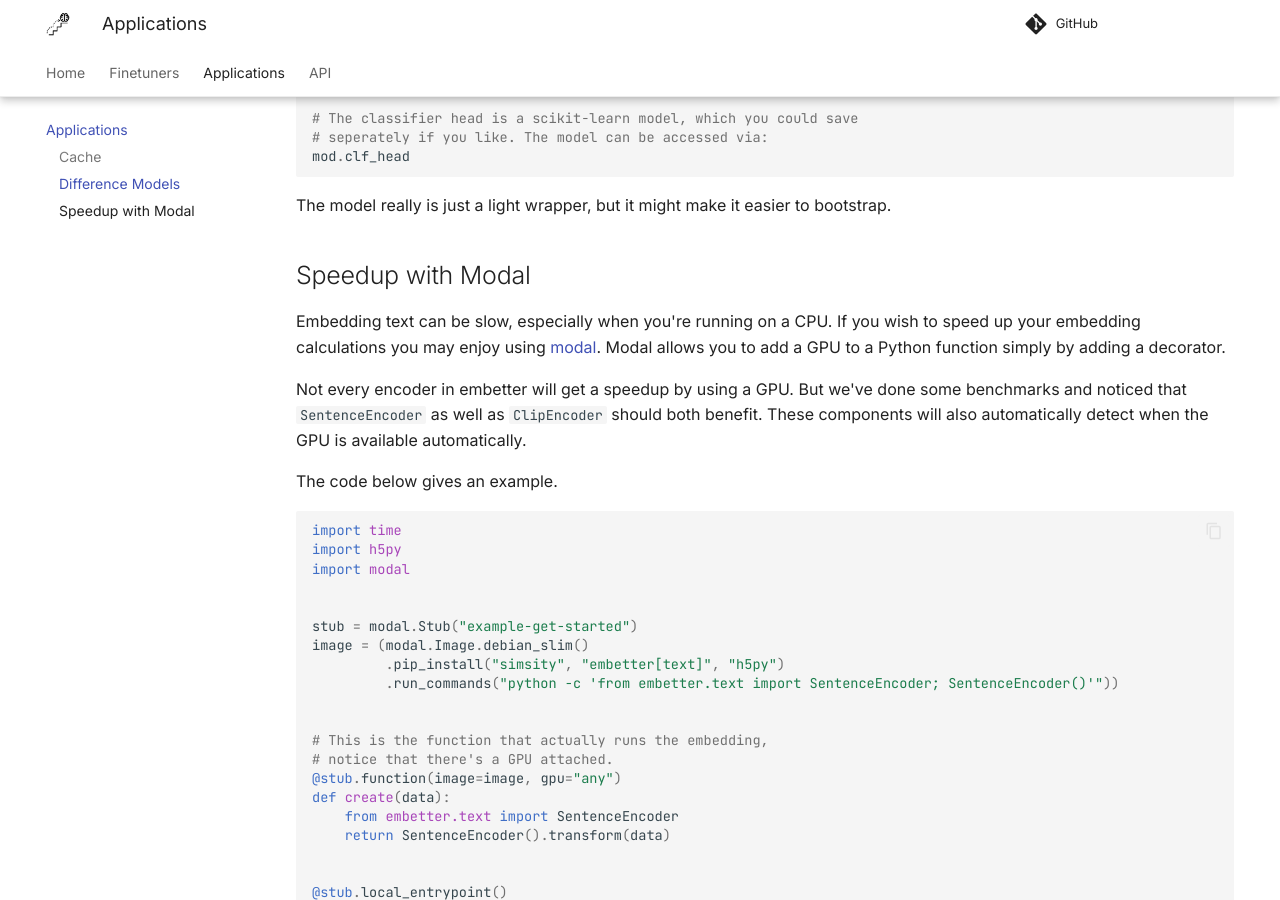
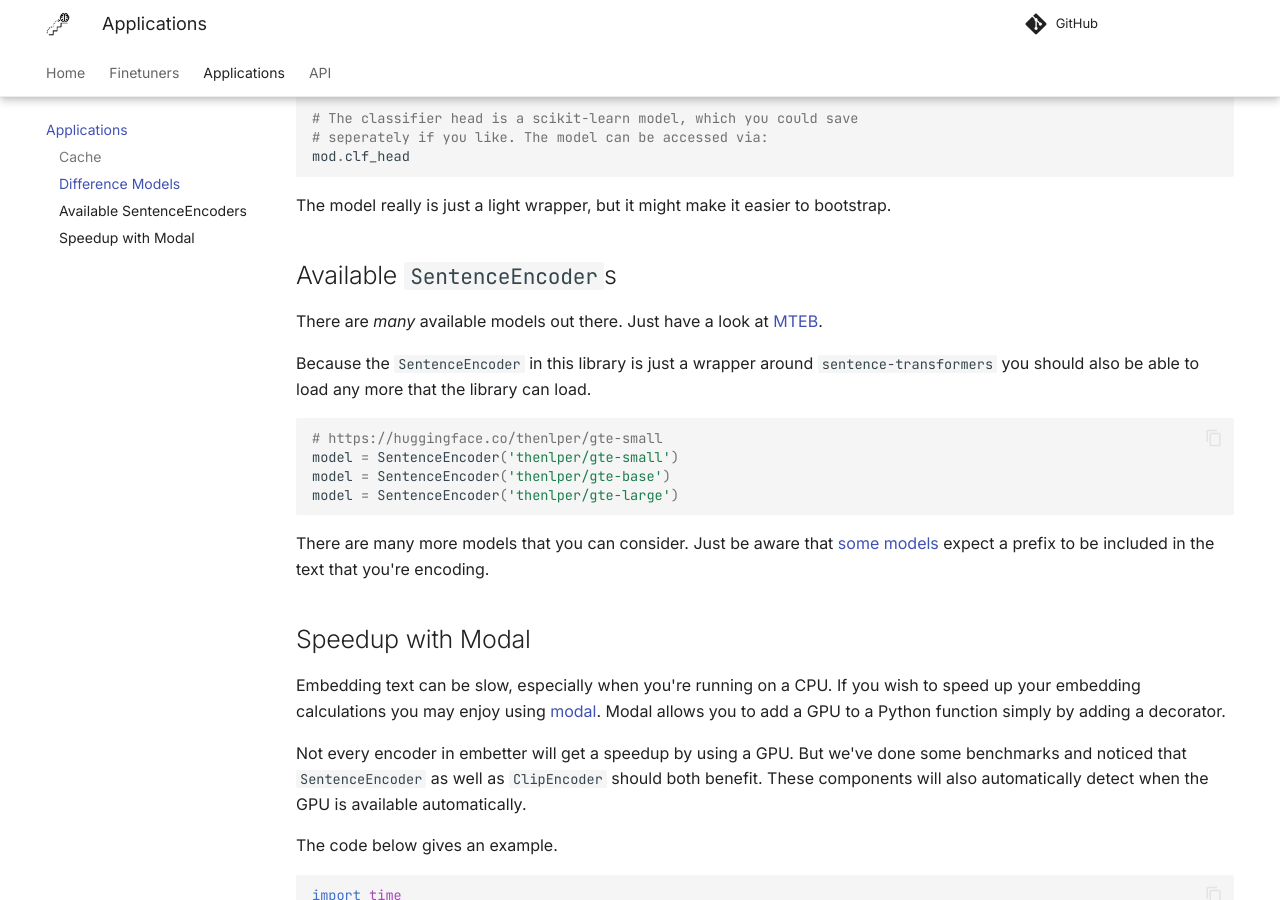
Before and after one commit to koaning/embetter, an MkDocs documentation site: the page built from docs/applications.md, in a window 1280 px wide and 900 px high, scrolled down 1714 px. Built offline with MkDocs 1.6.1 and Material for MkDocs 9.7.7, drawn with Linux system fonts in a browser that asks for light colours; comment, search, counter and statistics services are not loaded.

Commit message:
Update applications.md

````diff
--- a/docs/applications.md
+++ b/docs/applications.md
@@ -79,6 +79,23 @@ mod.clf_head
 
 The model really is just a light wrapper, but it might make it easier to bootstrap.
 
+## Available `SentenceEncoder`s
+
+There are _many_ available models out there. Just have a look at [MTEB](https://huggingface.co/spaces/mteb/leaderboard).
+
+Because the `SentenceEncoder` in this library is just a wrapper around `sentence-transformers` you should also
+be able to load any more that the library can load.
+
+```python
+# https://huggingface.co/thenlper/gte-small
+model = SentenceEncoder('thenlper/gte-small')
+model = SentenceEncoder('thenlper/gte-base')
+model = SentenceEncoder('thenlper/gte-large')
+```
+
+There are many more models that you can consider. Just be aware that [some models](https://huggingface.co/intfloat/e5-large-v2) expect a prefix to be included in the text that you're encoding.
+
+
 ## Speedup with Modal
 
 Embedding text can be slow, especially when you're running on a CPU. If you wish
````
